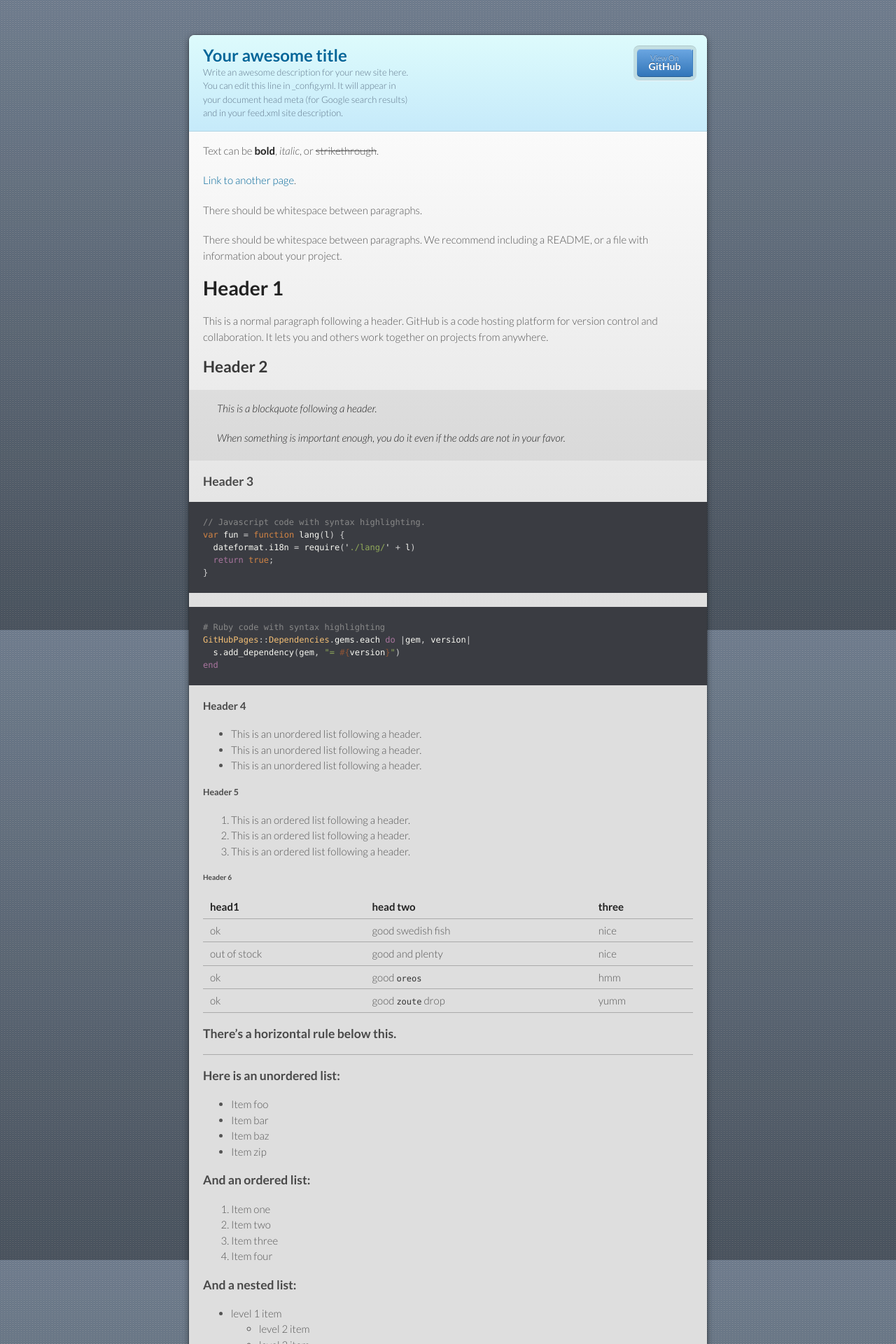
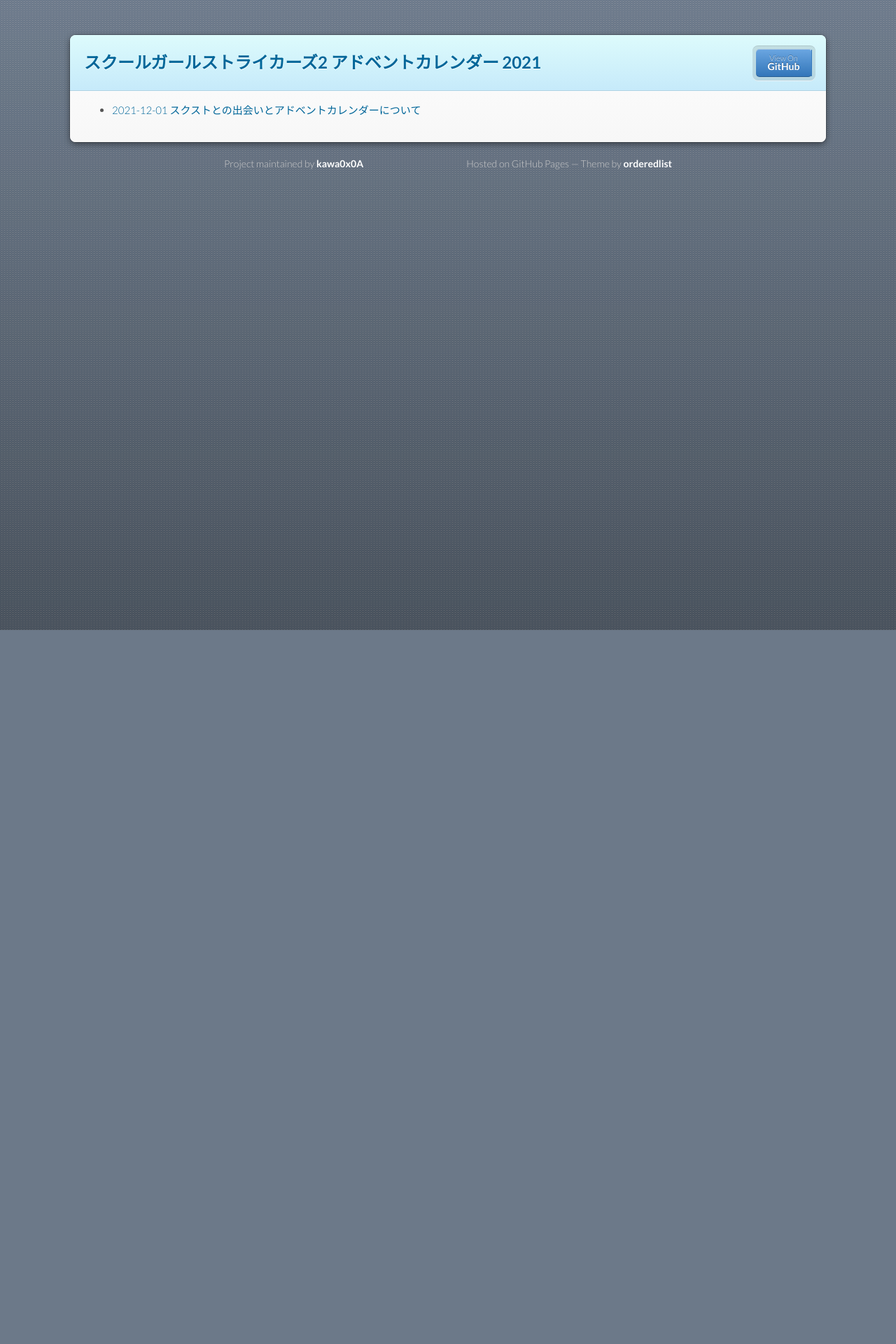
Before and after one commit to kawa0x0A/SchoolGirlStrikersAdventCalendar2021, a Jekyll site: the page built from index.md, in a window 1280 px wide. Shown: the top 1920 px of the page at 70% size. Built offline with Jekyll 4.4.1, drawn with Linux system fonts in a browser that asks for light colours; the repository's description, which GitHub fills in, is left out; after the commit the page ends 900 px from its top, so only the background shows below that; some of the changed text lies outside the part shown.

Commit message:
Change Site Setting

````diff
--- a/_config.yml
+++ b/_config.yml
@@ -18,16 +18,11 @@
 # You can create any custom variable you would like, and they will be accessible
 # in the templates via {{ site.myvariable }}.
 
-title: Your awesome title
-email: your-email@example.com
-description: >- # this means to ignore newlines until "baseurl:"
-  Write an awesome description for your new site here. You can edit this
-  line in _config.yml. It will appear in your document head meta (for
-  Google search results) and in your feed.xml site description.
+title: スクールガールストライカーズ2 アドベントカレンダー 2021
 baseurl: "" # the subpath of your site, e.g. /blog
 url: "" # the base hostname & protocol for your site, e.g. http://example.com
-twitter_username: jekyllrb
-github_username:  jekyll
+twitter_username: kawa0x0A
+github_username:  kawa0x0A
 
 # Build settings
 remote_theme: pages-themes/modernist@v0.2.0
--- a/_includes/head-custom-google-analytics.html
+++ /dev/null
@@ -1,10 +0,0 @@
-{% if site.google_analytics %}
-  <script>
-    (function(i,s,o,g,r,a,m){i['GoogleAnalyticsObject']=r;i[r]=i[r]||function(){
-    (i[r].q=i[r].q||[]).push(arguments)},i[r].l=1*new Date();a=s.createElement(o),
-            m=s.getElementsByTagName(o)[0];a.async=1;a.src=g;m.parentNode.insertBefore(a,m)
-        })(window,document,'script','//www.google-analytics.com/analytics.js','ga');
-    ga('create', '{{ site.google_analytics }}', 'auto');
-    ga('send', 'pageview');
-  </script>
-{% endif %}
--- a/_includes/head-custom.html
+++ b/_includes/head-custom.html
@@ -1,9 +1,3 @@
 <!-- start custom head snippets, customize with your own _includes/head-custom.html file -->
 
-<!-- Setup Google Analytics -->
-{% include head-custom-google-analytics.html %}
-
-<!-- You can set your favicon here -->
-<!-- link rel="shortcut icon" type="image/x-icon" href="{{ '/favicon.ico' | relative_url }}" -->
-
 <!-- end custom head snippets -->
--- a/_layouts/default.html
+++ b/_layouts/default.html
@@ -19,7 +19,7 @@
   <body>
     <div class="wrapper">
       <header {% unless site.description or site.github.project_tagline %} class="without-description" {% endunless %}>
-        <h1>{{ site.title | default: site.github.repository_name }}</h1>
+        <h1><a href="{{ site.url }}">{{ site.title | default: site.github.repository_name }}</h1>
         {% if site.description or site.github.project_tagline %}
           <p>{{ site.description | default: site.github.project_tagline }}</p>
         {% endif %}
--- a/_sass/jekyll-theme-modernist.scss
+++ b/_sass/jekyll-theme-modernist.scss
@@ -18,7 +18,7 @@ body {
 }
 
 .wrapper {
-  width:740px;
+  width:1080px;
   margin:0 auto;
   background:#DEDEDE;
   border-radius: 8px;
--- a/index.md
+++ b/index.md
@@ -2,122 +2,10 @@
 layout: default
 ---
 
-Text can be **bold**, _italic_, or ~~strikethrough~~.
-
-[Link to another page](./another-page.html).
-
-There should be whitespace between paragraphs.
-
-There should be whitespace between paragraphs. We recommend including a README, or a file with information about your project.
-
-# Header 1
-
-This is a normal paragraph following a header. GitHub is a code hosting platform for version control and collaboration. It lets you and others work together on projects from anywhere.
-
-## Header 2
-
-> This is a blockquote following a header.
->
-> When something is important enough, you do it even if the odds are not in your favor.
-
-### Header 3
-
-```js
-// Javascript code with syntax highlighting.
-var fun = function lang(l) {
-  dateformat.i18n = require('./lang/' + l)
-  return true;
-}
-```
-
-```ruby
-# Ruby code with syntax highlighting
-GitHubPages::Dependencies.gems.each do |gem, version|
-  s.add_dependency(gem, "= #{version}")
-end
-```
-
-#### Header 4
-
-*   This is an unordered list following a header.
-*   This is an unordered list following a header.
-*   This is an unordered list following a header.
-
-##### Header 5
-
-1.  This is an ordered list following a header.
-2.  This is an ordered list following a header.
-3.  This is an ordered list following a header.
-
-###### Header 6
-
-| head1        | head two          | three |
-|:-------------|:------------------|:------|
-| ok           | good swedish fish | nice  |
-| out of stock | good and plenty   | nice  |
-| ok           | good `oreos`      | hmm   |
-| ok           | good `zoute` drop | yumm  |
-
-### There's a horizontal rule below this.
-
-* * *
-
-### Here is an unordered list:
-
-*   Item foo
-*   Item bar
-*   Item baz
-*   Item zip
-
-### And an ordered list:
-
-1.  Item one
-1.  Item two
-1.  Item three
-1.  Item four
-
-### And a nested list:
-
-- level 1 item
-  - level 2 item
-  - level 2 item
-    - level 3 item
-    - level 3 item
-- level 1 item
-  - level 2 item
-  - level 2 item
-  - level 2 item
-- level 1 item
-  - level 2 item
-  - level 2 item
-- level 1 item
-
-### Small image
-
-![Octocat](https://github.githubassets.com/images/icons/emoji/octocat.png)
-
-### Large image
-
-![Branching](https://guides.github.com/activities/hello-world/branching.png)
-
-
-### Definition lists can be used with HTML syntax.
-
-<dl>
-<dt>Name</dt>
-<dd>Godzilla</dd>
-<dt>Born</dt>
-<dd>1952</dd>
-<dt>Birthplace</dt>
-<dd>Japan</dd>
-<dt>Color</dt>
-<dd>Green</dd>
-</dl>
-
-```
-Long, single-line code blocks should not wrap. They should horizontally scroll if they are too long. This line should be long enough to demonstrate this.
-```
-
-```
-The final element.
-```
+<ul>
+  {% for post in site.posts %}
+    <li>
+      <a href="{{ post.url }}">{{ post.date | date: "%Y-%m-%d" }} {{ post.title }}</a>
+    </li>
+  {% endfor %}
+</ul>
````
Also changed, not shown: _posts/2021-12-01-Introduction.md (+1 -1 lines), favicon.ico (deleted).
